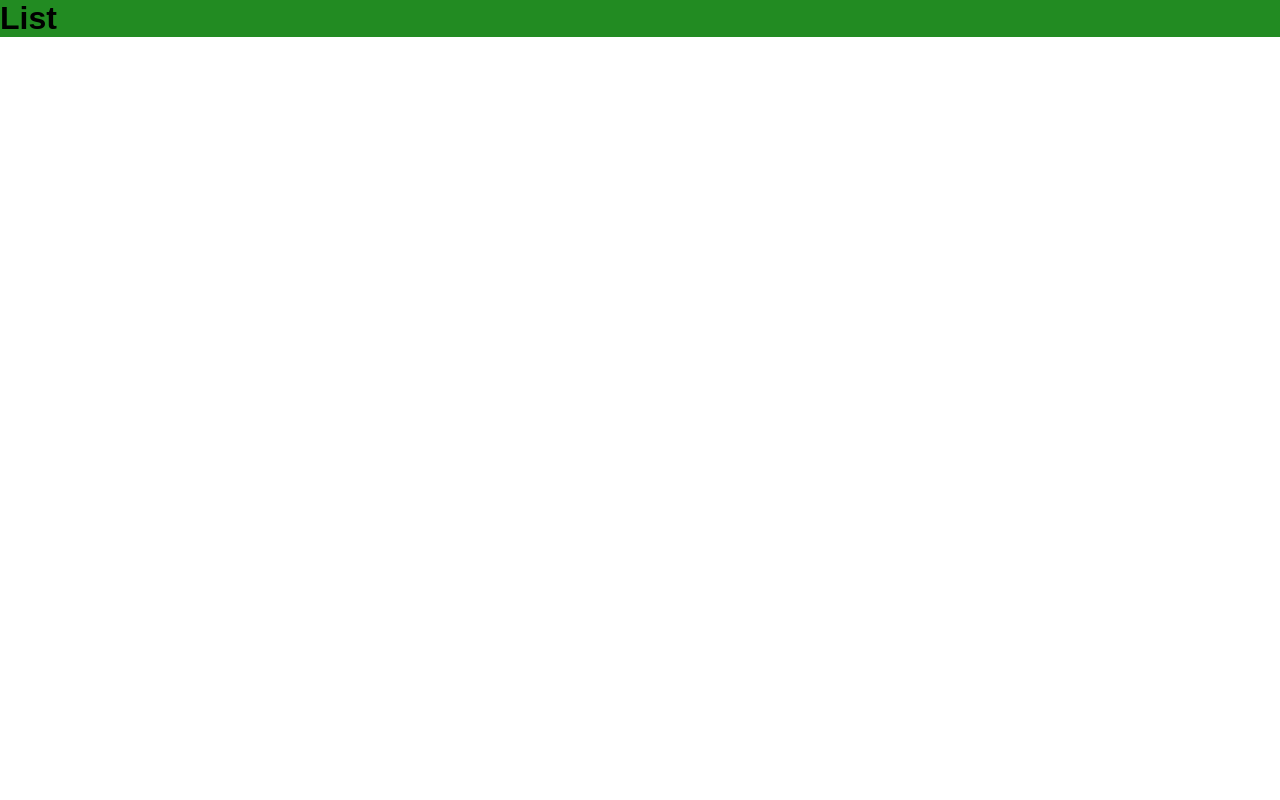
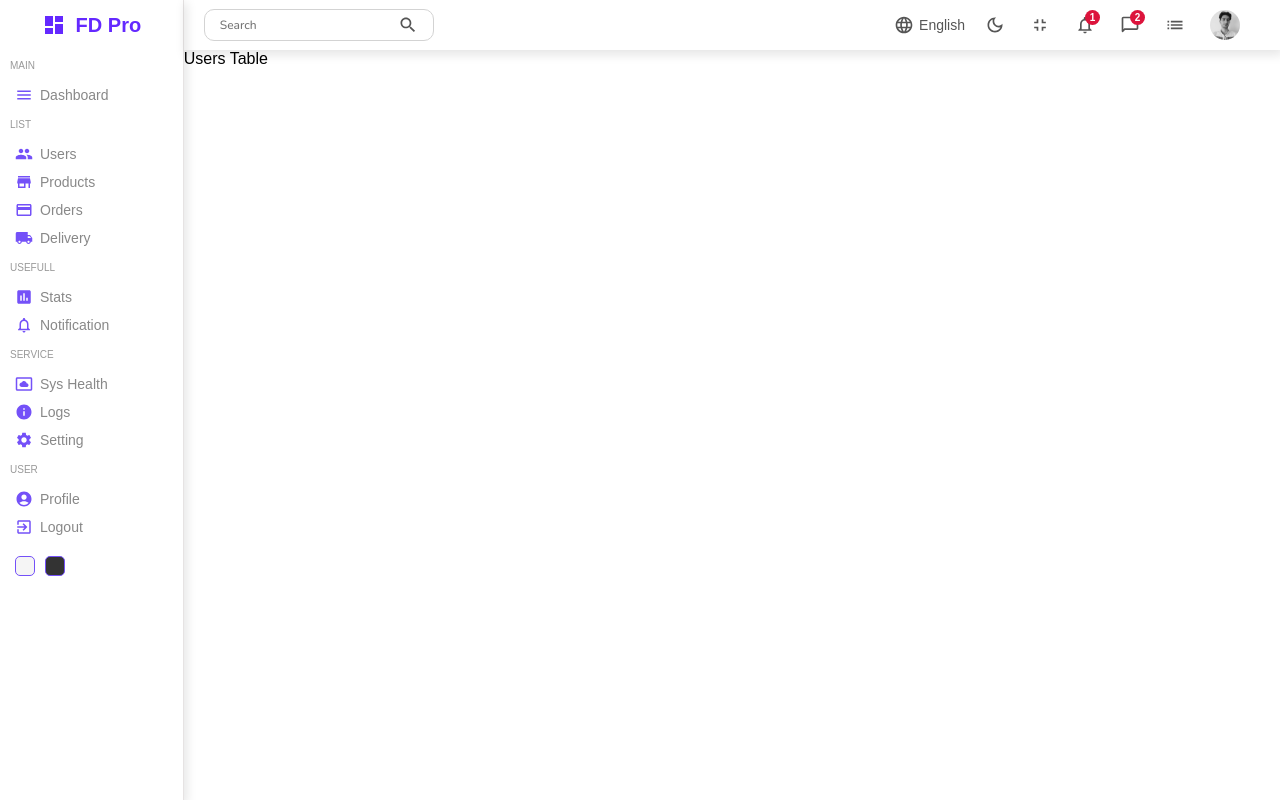
Before and after one commit to Mahdi-Hazrati/Fusion-Dashboard-Pro, a React (Create React App) app: page /users in a window 1280 px wide. Built offline with nearby package versions, Linux system fonts and the light colour scheme.

Commit message:
inital users page with navbar and sidebar (Clean)

```diff
--- /dev/null
+++ b/src/Components/DataTable/DataTable.jsx
@@ -0,0 +1,12 @@
+import React from "react"
+import "./datatable.scss"
+
+
+const DataTable = ()=>{
+    return(
+        <div>Users Table</div>
+    )
+}
+
+
+export default DataTable
--- a/src/Pages/List/List.jsx
+++ b/src/Pages/List/List.jsx
@@ -1,10 +1,17 @@
+import React from "react"
+import Sidebar from "../../Components/Sidebar/Sidebar"
+import Navbar from "../../Components/Navbar/Navbar"
+import DataTable from "../../Components/DataTable/DataTable"
 import "./list.scss"
-import React from "react"
 
-const List = ()=>{
-    return(
+const List = () => {
+    return (
         <div className="list">
-            <h1 className="title">List</h1>
+            <Sidebar />
+            <div className="listContainer">
+                <Navbar />
+                <DataTable />
+            </div>
         </div>
     )
 }
--- a/src/Pages/List/list.scss
+++ b/src/Pages/List/list.scss
@@ -1,3 +1,10 @@
 .list{
-    background-color: forestgreen;
+    display: flex;
+    flex-direction: row;
+    width: 100%;
+    .listContainer{
+        flex: 6;
+
+    }
+
 }
```
Also changed, not shown: src/Components/DataTable/datatable.scss (added).
